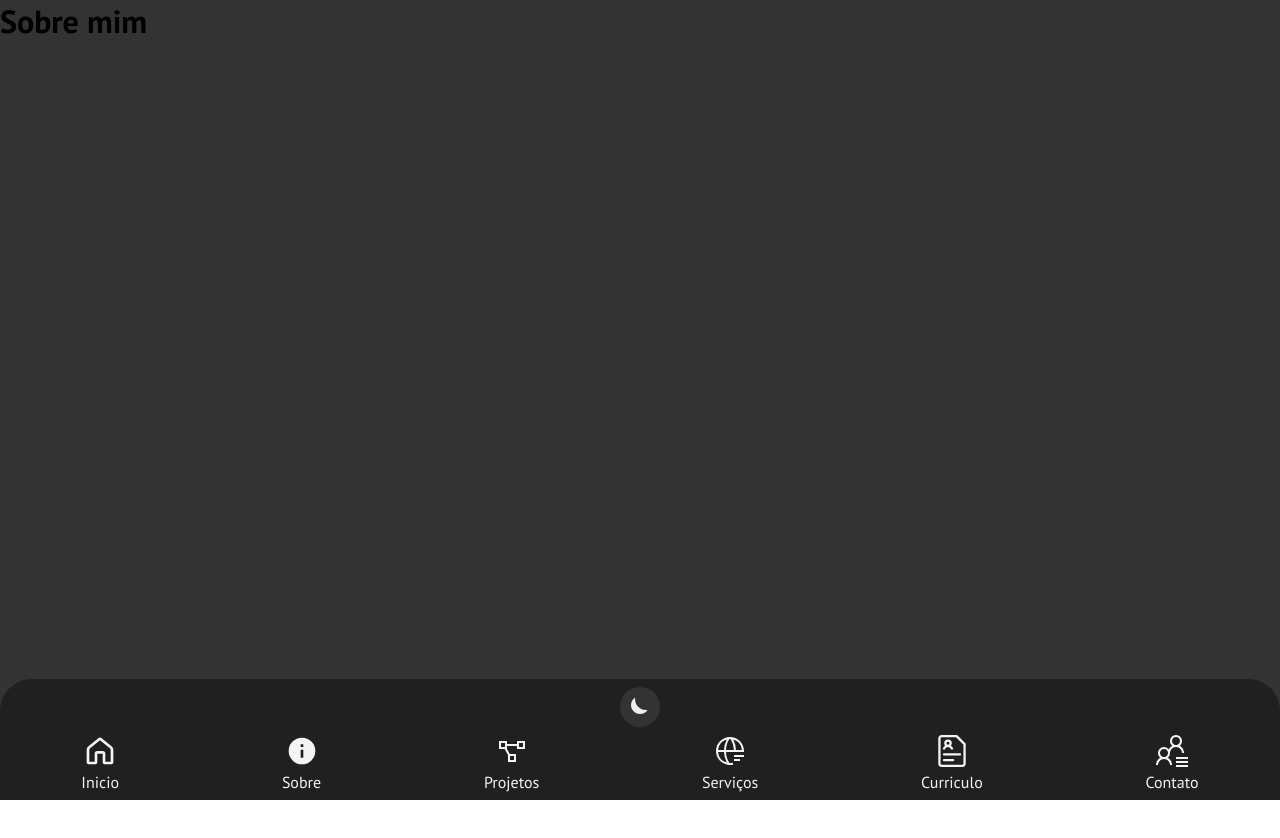
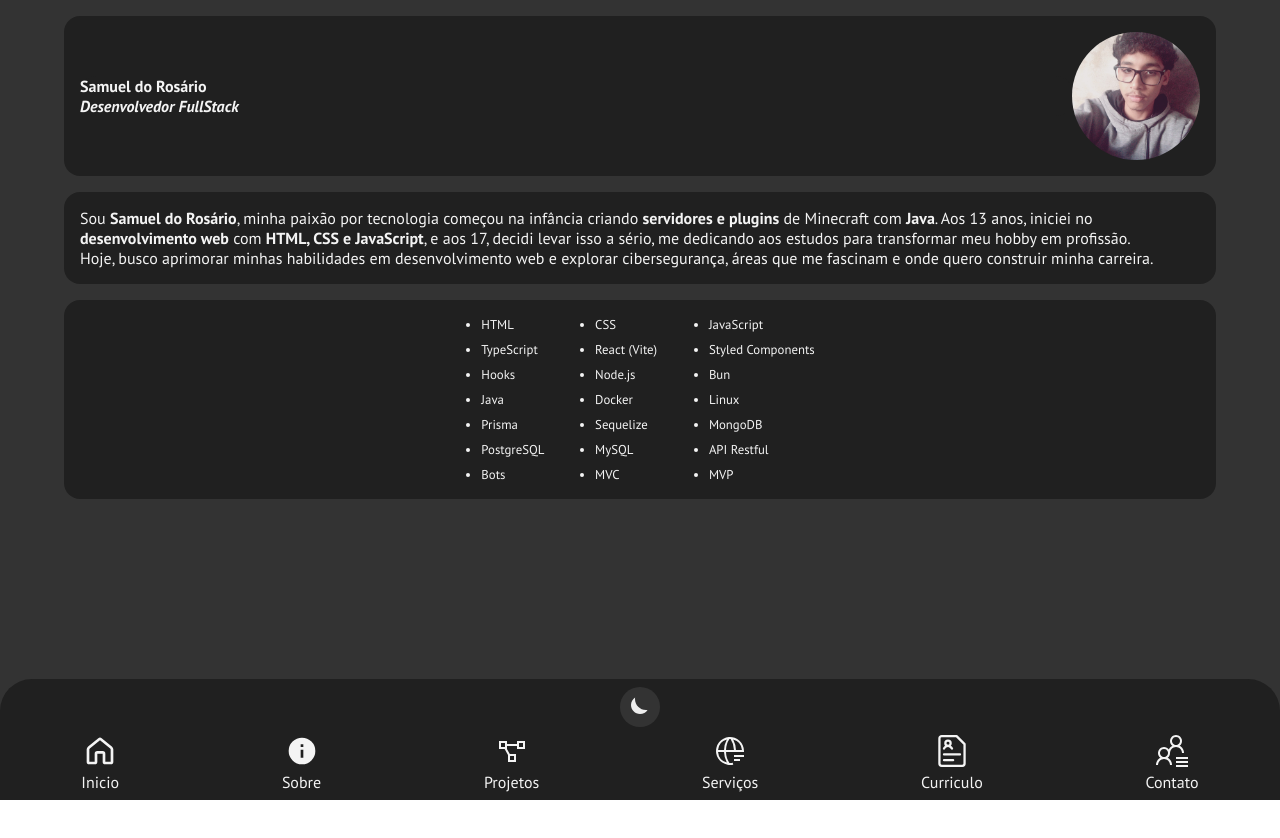
Before and after one commit to SamuelRosarioDev/Portifolio, a React (Vite) app: page /about in a window 1280 px wide. Shown: the top 838 px of the page. After the commit the page ends 800 px from the top, so only its background shows below. Built offline with nearby package versions, Linux system fonts and the light colour scheme.

Commit message:
change home for about

```diff
--- /dev/null
+++ b/src/components/Box/index.tsx
@@ -0,0 +1,11 @@
+import { ReactNode } from "react";
+import { ContainerBox } from "./styles";
+
+interface ChildrenProps {
+    children: ReactNode;
+}
+export function Box({children}: ChildrenProps) {
+    return(
+        <ContainerBox>{children}</ContainerBox>
+    )
+}
--- /dev/null
+++ b/src/components/Box/styles.tsx
@@ -0,0 +1,12 @@
+import styled from "styled-components";
+
+export const ContainerBox = styled.div`
+    border-radius: 1rem;
+    padding: 1rem;
+    display: flex;
+    align-items: center;
+    justify-content: center;
+    background-color: ${props => props.theme.backgroundHeader};
+    width: 90%;
+
+`
--- a/src/components/Header/index.tsx
+++ b/src/components/Header/index.tsx
@@ -1,5 +1,5 @@
 import { ChangeTheme } from "../ChangeTheme";
-import { ContainerHeader, Linkers, NavBar } from "./styles";
+import { ContainerHeader, HeaderSoul, Linkers, NavBar } from "./styles";
 
 
 
@@ -10,7 +10,8 @@ interface HeaderProps {
 }
 export function Header({ setTheme }: HeaderProps) {
     return (
-        <ContainerHeader>
+        <>
+                <ContainerHeader>
             <NavBar>
                 <Linkers href='/'>
                     <svg xmlns="http://www.w3.org/2000/svg" width={12} height={12} viewBox="0 0 12 12"><path fill="currentColor" d="M5.37 1.222a1 1 0 0 1 1.26 0l3.814 3.09A1.5 1.5 0 0 1 11 5.476V10a1 1 0 0 1-1 1H8a1 1 0 0 1-1-1V7H5v3a1 1 0 0 1-1 1H2a1 1 0 0 1-1-1V5.477a1.5 1.5 0 0 1 .556-1.166zm4.445 3.866L6 2L2.185 5.088A.5.5 0 0 0 2 5.477V10h2V7a1 1 0 0 1 1-1h2a1 1 0 0 1 1 1v3h2V5.477a.5.5 0 0 0-.185-.389"></path></svg>
@@ -39,5 +40,8 @@ export function Header({ setTheme }: HeaderProps) {
             </NavBar>
             <ChangeTheme setTheme={setTheme} />
         </ContainerHeader>
+        <HeaderSoul></HeaderSoul>
+        </>
+
     );
 }
--- a/src/components/Header/styles.tsx
+++ b/src/components/Header/styles.tsx
@@ -22,7 +22,6 @@ export const NavBar = styled.nav`
 `
 
 export const Linkers = styled.a`
-    color: ${props => props.theme.text} ;
     display: flex;
     align-items: center;
     flex-direction: column;
@@ -37,3 +36,8 @@ export const Linkers = styled.a`
         font-size: 1rem;
     }
 `
+
+export const HeaderSoul = styled.div`
+    width: 100%;
+    height: 17vh;
+`
--- a/src/pages/About/index.tsx
+++ b/src/pages/About/index.tsx
@@ -1,9 +1,53 @@
-import { Container } from "./styles";
+import imgSamuel from '../../assets/samuel.jpg'
+import { Box } from '../../components/Box';
+import { Ability, Card, Container, History, InfoImg, InfoPerfil } from "./styles";
 
 export function About() {
-    return(
+
+    return (
         <Container>
-            <h1>Sobre mim</h1>
+            <Card>
+                <Box>
+                    <InfoPerfil>
+                        <h4>Samuel do Rosário</h4>
+                        <span>Desenvolvedor FullStack</span>
+                    </InfoPerfil>
+
+                    <InfoImg src={imgSamuel} alt="foto de Samuel" />
+                </Box>
+                <History>
+                    <p>Sou <b>Samuel do Rosário</b>, minha paixão por tecnologia começou na infância criando <b>servidores e plugins</b> de Minecraft com <b>Java</b>. Aos 13 anos, iniciei no <b>desenvolvimento web</b> com <b>HTML, CSS e JavaScript</b>, e aos 17, decidi levar isso a sério, me dedicando aos estudos para transformar meu hobby em profissão.
+                        <br />
+                        Hoje, busco aprimorar minhas habilidades em desenvolvimento web e explorar cibersegurança, áreas que me fascinam e onde quero construir minha carreira.</p>
+                </History>
+                <Ability>
+                    <ul>
+                        <li>HTML</li>
+                        <li>CSS</li>
+                        <li>JavaScript</li>
+                        <li>TypeScript</li>
+                        <li>React (Vite)</li>
+                        <li>Styled Components</li>
+                        <li>Hooks</li>
+                        <li>Node.js</li>
+                        <li>Bun</li>
+                        <li>Java</li>
+                        <li>Docker</li>
+                        <li>Linux</li>
+                        <li>Prisma</li>
+                        <li>Sequelize</li>
+                        <li>MongoDB</li>
+                        <li>PostgreSQL</li>
+                        <li>MySQL</li>
+                        <li>API Restful</li>
+                        <li>Bots</li>
+                        <li>MVC</li>
+                        <li>MVP</li>
+                    </ul>
+
+                </Ability>
+
+            </Card>
         </Container>
-    )
+    );
 }
--- a/src/pages/About/styles.tsx
+++ b/src/pages/About/styles.tsx
@@ -1,6 +1,61 @@
 import styled from "styled-components";
 
 export const Container = styled.div`
-    background-color: ${props => props.theme.background};
     height: 100%;
+    width: 100%;
 `;
+
+export const Card = styled.div`
+    display: flex;
+    flex-direction: column;
+    align-items: center;
+    gap: 1rem;
+    margin-top: 1rem;
+`;
+
+export const InfoPerfil = styled.div`
+    border-radius: 1rem;
+    background-color: ${props => props.theme.backgroundHeader};
+    width: 90%;
+    span{
+        display: block;
+        font-style: italic;
+        font-weight: 600;
+    }
+`
+
+export const InfoImg = styled.img`
+    width: 8rem;
+    border-radius: 10rem;
+`
+
+export const History = styled.div`
+    border-radius: 1rem;
+    padding: 1rem;
+    display: flex;
+    align-items: center;
+    justify-content: center;
+    background-color: ${props => props.theme.backgroundHeader};
+    width: 90%;
+
+`
+
+export const Ability = styled.div`
+    border-radius: 1rem;
+    padding: 1rem;
+    display: flex;
+    align-items: center;
+    justify-content: center;
+    background-color: ${props => props.theme.backgroundHeader};
+    width: 90%;
+    padding-left: 2rem;
+    ul{
+        display: grid;
+        grid-template-columns: repeat(3, 1fr);
+        gap: 0.5rem;
+        li{
+
+            font-size: 0.8rem;
+        }
+    }
+`
--- a/src/pages/Home/index.tsx
+++ b/src/pages/Home/index.tsx
@@ -1,51 +1,11 @@
-import imgSamuel from '../../assets/samuel.jpg'
-import { Ability, Card, Container, History, Perfil } from "./styles";
+import { Container, Start } from "./styles";
 
 export function Home() {
-
-    return (
+    return(
         <Container>
-            <Card>
-                <Perfil>
-                    <div>
-                        <h4>Samuel do Rosário</h4>
-                        <span>Desenvolvedor FullStack</span>
-                    </div>
-
-                    <img src={imgSamuel} alt="foto de Samuel" />
-                </Perfil>
-                <History>
-                    <p>Sou <b>Samuel do Rosário</b>, minha paixão por tecnologia começou na infância criando <b>servidores e plugins</b> de Minecraft com <b>Java</b>. Aos 13 anos, iniciei no <b>desenvolvimento web</b> com <b>HTML, CSS e JavaScript</b>, e aos 17, decidi levar isso a sério, me dedicando aos estudos para transformar meu hobby em profissão.
-                        <br />
-                        Hoje, busco aprimorar minhas habilidades em desenvolvimento web e explorar cibersegurança, áreas que me fascinam e onde quero construir minha carreira.</p>
-                </History>
-                <Ability>
-                    <ul>
-                        <li>HTML</li>
-                        <li>CSS</li>
-                        <li>JavaScript</li>
-                        <li>TypeScript</li>
-                        <li>React (Vite)</li>
-                        <li>Styled Components</li>
-                        <li>Hooks</li>
-                        <li>Node.js</li>
-                        <li>Bun</li>
-                        <li>Java</li>
-                        <li>Docker</li>
-                        <li>Linux</li>
-                        <li>Prisma</li>
-                        <li>Sequelize</li>
-                        <li>MongoDB</li>
-                        <li>PostgreSQL</li>
-                        <li>MySQL</li>
-                        <li>API Restful</li>
-                        <li>Bots</li>
-                        <li>MVC</li>
-                        <li>MVP</li>
-                    </ul>
-
-                </Ability>
-            </Card>
+            <Start>
+                <h1>Em Teste</h1>
+            </Start>
         </Container>
-    );
+    )
 }
--- a/src/pages/Home/styles.tsx
+++ b/src/pages/Home/styles.tsx
@@ -1,76 +1,12 @@
 import styled from "styled-components";
 
 export const Container = styled.div`
-    background-color: ${props => props.theme.background};
     height: 100%;
-    width: 100%;
-
-`;
-
-export const Card = styled.div`
-    display: flex;
-    flex-direction: column;
-    align-items: center;
-    gap: 1rem;
-    margin-top: 1rem;
-`;
-
-export const Perfil = styled.div`
-    border-radius: 1rem;
-    padding: 1rem;
-    display: flex;
-    align-items: center;
-    justify-content: space-between;
-    background-color: ${props => props.theme.backgroundHeader};
-    width: 90%;
-
-    h4{
-        color: ${props => props.theme.text};
-    }
-
-    span{
-        color: ${props => props.theme.text};
-        display: block;
-        font-style: italic;
-        font-weight: 600;
-    }
-    img{
-        width: 8rem;
-        border-radius: 10rem;
-    }
-`
-
-export const History = styled.div`
-    border-radius: 1rem;
-    padding: 1rem;
     display: flex;
     align-items: center;
     justify-content: center;
-    background-color: ${props => props.theme.backgroundHeader};
-    width: 90%;
-    p{
-        color: ${props => props.theme.text};
-    }
+`;
+
+export const Start = styled.div`
+
 `
-
-export const Ability = styled.div`
-    border-radius: 1rem;
-    padding: 1rem;
-    display: flex;
-    align-items: center;
-    justify-content: center;
-    background-color: ${props => props.theme.backgroundHeader};
-    width: 90%;
-    padding-left: 2rem;
-    ul{
-        display: grid;
-        grid-template-columns: repeat(3, 1fr);
-        gap: 0.5rem;
-        li{
-            color: ${props => props.theme.text};
-            font-size: 0.8rem;
-        }
-    }
-    p{
-    }
-`
--- a/src/styles/GlobalStyles.tsx
+++ b/src/styles/GlobalStyles.tsx
@@ -12,7 +12,11 @@ const GlobalStyles = createGlobalStyle`
         height: 100vh;
         display: flex;
         flex-direction: column-reverse;
-        margin-bottom: 6rem;
+        background-color: ${props => props.theme.background};
+    }
+
+    a, h1, h2, h3, h4, h5, h6, li, input, p, span, label, button {
+        color: ${props => props.theme.text};
     }
 `
 
```
Also changed, not shown: package.json (+4 -4 lines), 1 other file (tests, documents, lock files or other folders).
